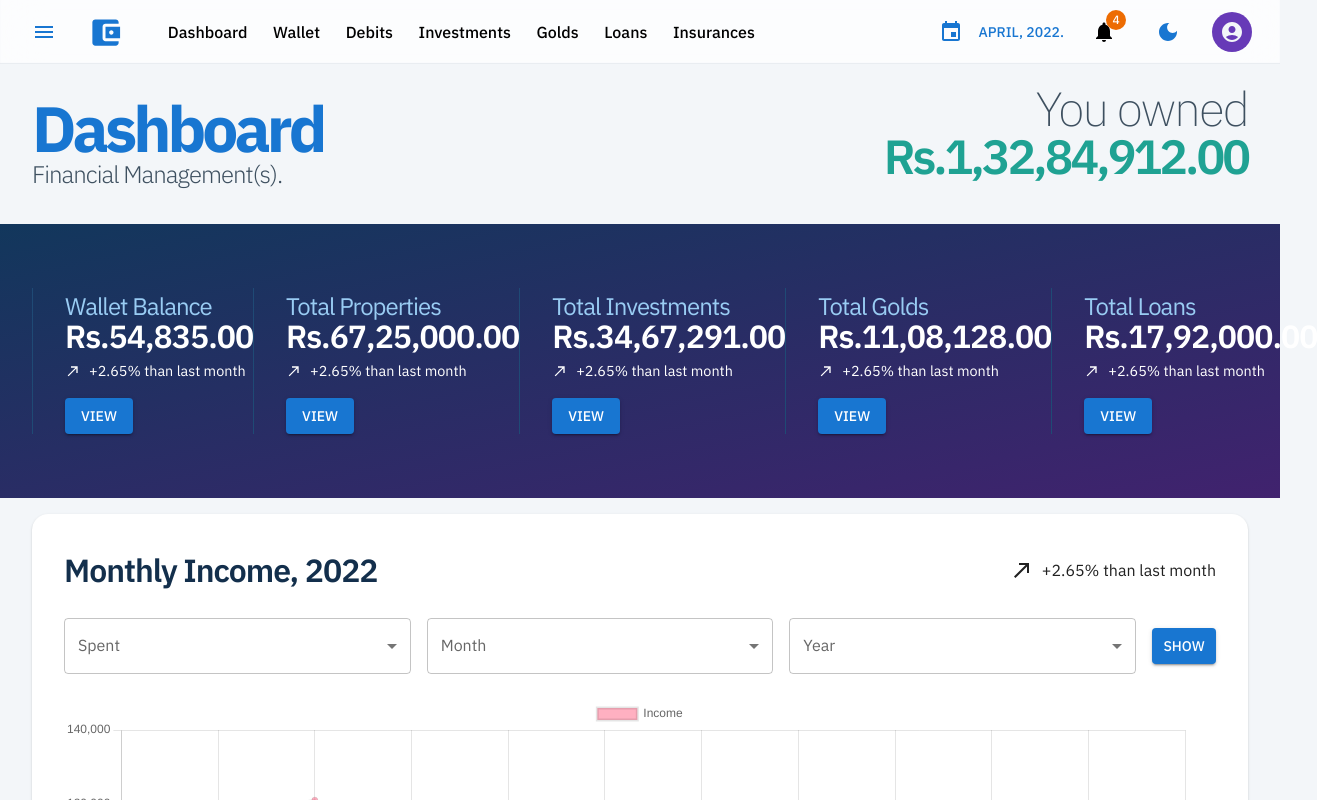
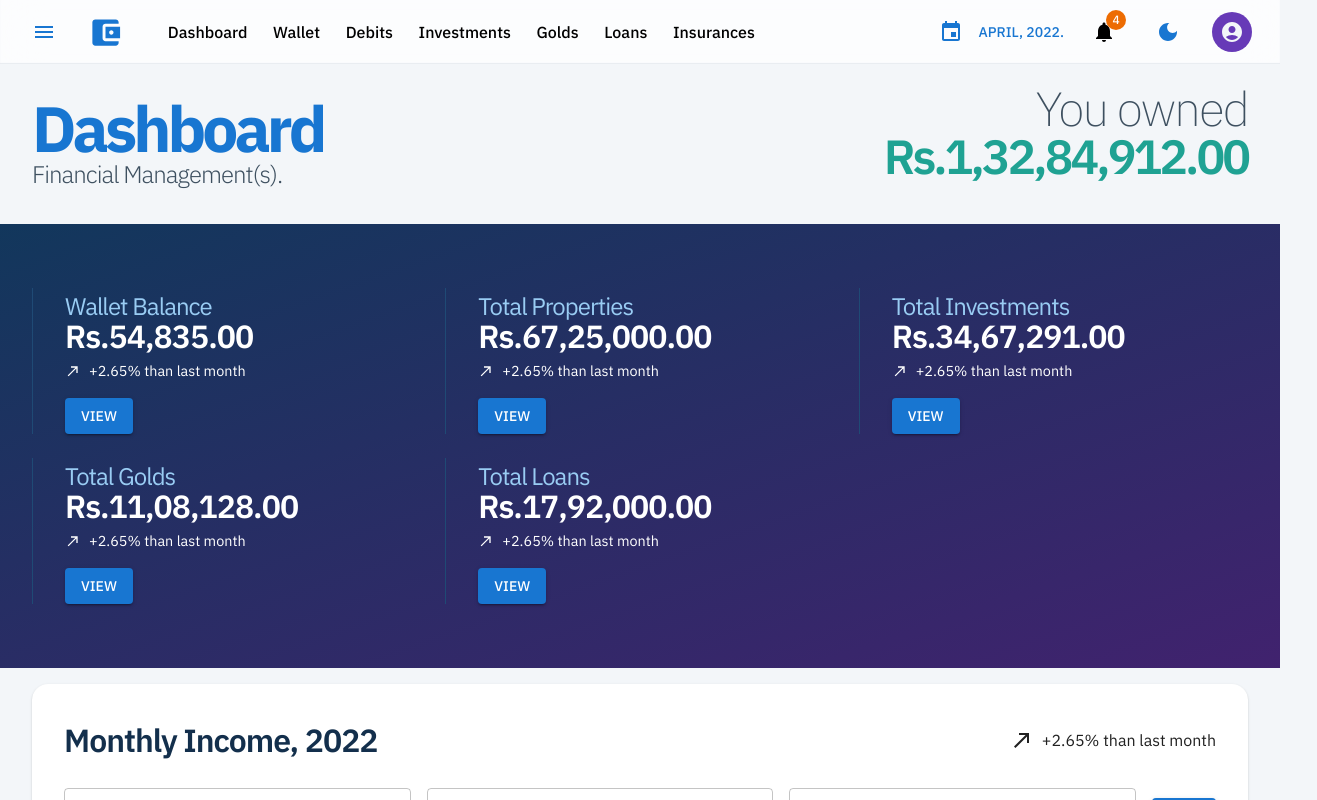
Before and after one commit to cra2ycoder/my-finance, a Next.js app: page /dashboard in a window 1280 px wide. Shown: the top 800 px of the page, 1317 px wide, since content can reach past the window. Built offline with nearby package versions, Linux system fonts and the light colour scheme.

Commit message:
money table component integrated with gridbox

```diff
--- a/components/MoneyBox/MoneyTable.tsx
+++ b/components/MoneyBox/MoneyTable.tsx
@@ -1,5 +1,6 @@
 import React from 'react'
 import Box from '@mui/material/Box'
+import { GridBox } from '@components/Base/Layout'
 import Money from './Money'
 
 function MoneyTable(props: any) {
@@ -8,24 +9,30 @@ function MoneyTable(props: any) {
   const gridColumns = list.length <= 4 ? list.length : 5
 
   return (
-    <Box
-      className="wallet-info-panel"
+    <GridBox
+      className="money-table-wrapper"
       sx={{
-        display: 'grid',
         background:
           'linear-gradient(to right bottom, rgb(18 55 92), rgb(74 30 114) 120%)',
         marginBottom: '1rem',
         padding: '4rem 2rem',
         marginLeft: '-2rem',
         marginRight: '-2rem',
-        justifyContent: 'space-between',
-        gridTemplateColumns: `repeat(${gridColumns}, 1fr)`,
+      }}
+      columns={{
+        xl: gridColumns,
+        lg: 3,
+        md: 2,
+        sm: 1,
+      }}
+      breakpoints={{
+        lg: 1400,
       }}
     >
       {list.map(x => (
         <Money {...x} {...settings} />
       ))}
-    </Box>
+    </GridBox>
   )
 }
 
```
